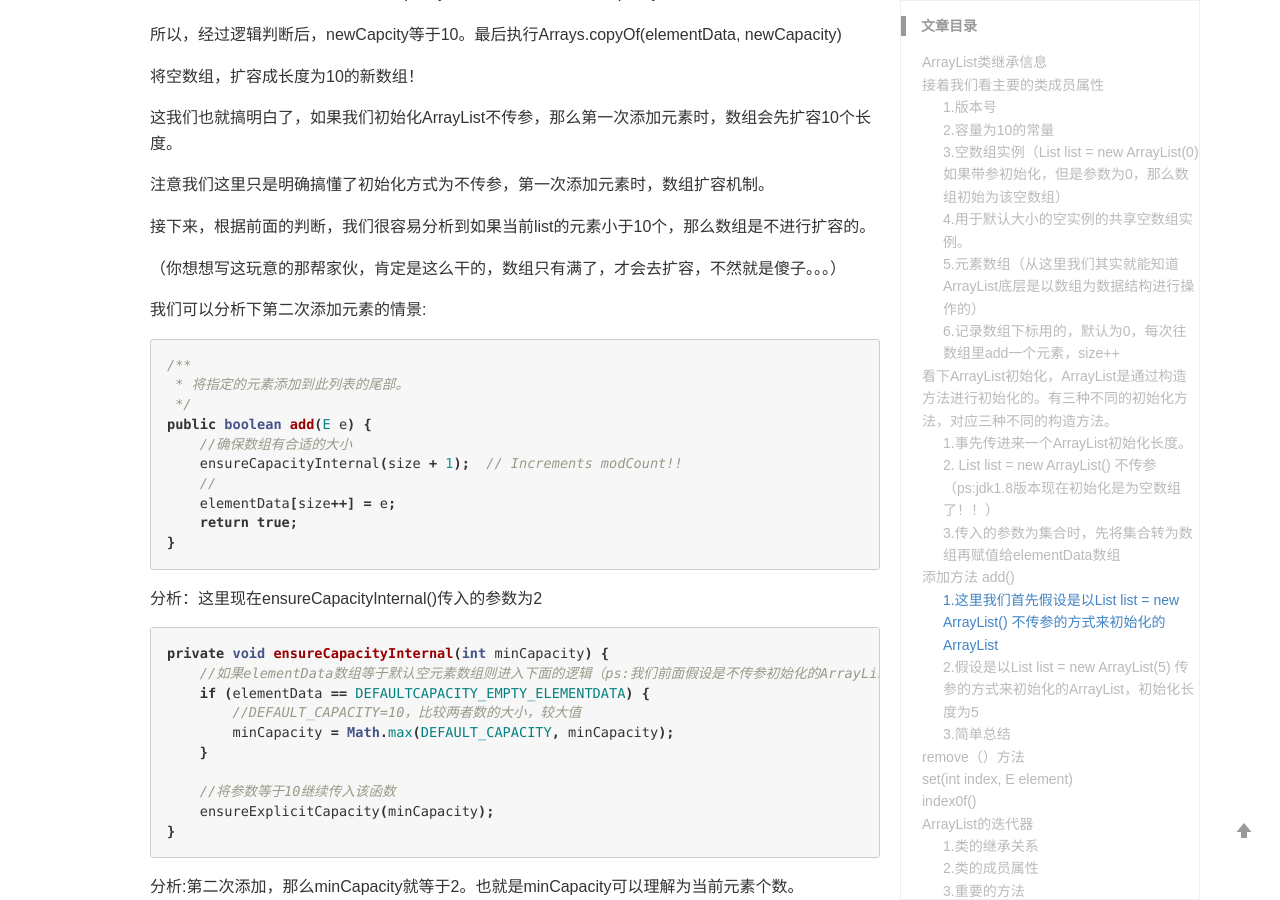
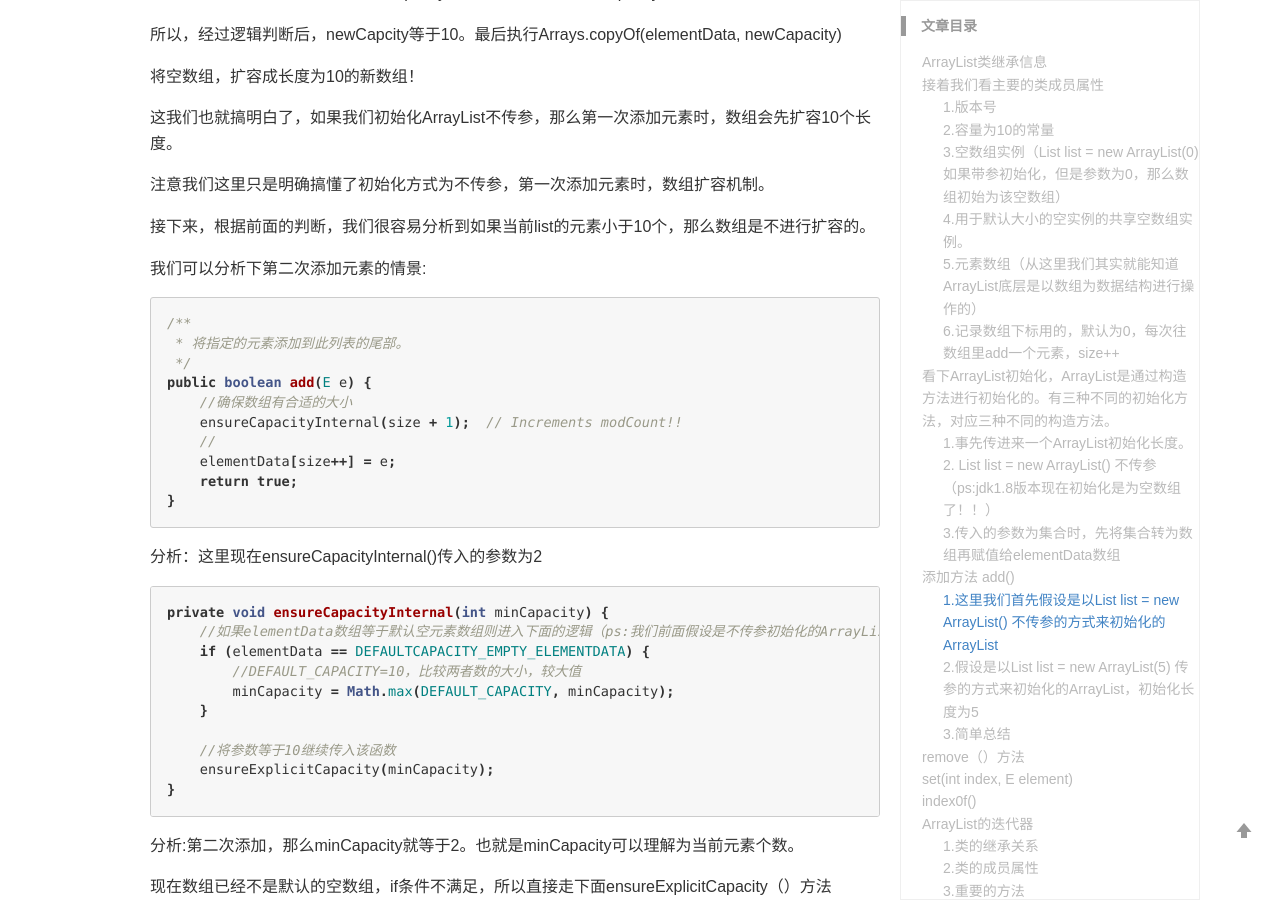
Before and after one commit to lizb0907/lizb0907.github.io, a Jekyll site: the page built from _posts/java-scource-code-analysis/2020-04-14-ArrayList.md, in a window 1280 px wide and 900 px high, scrolled down 5845 px. Built offline with Jekyll 4.4.1, drawn with Linux system fonts in a browser that asks for light colours; comment, search, counter and statistics services are not loaded.

Commit message:
update list

```diff
--- a/_posts/java-scource-code-analysis/2020-04-14-ArrayList.md
+++ b/_posts/java-scource-code-analysis/2020-04-14-ArrayList.md
@@ -242,8 +242,6 @@ private void grow(int minCapacity) {
 
 
 接下来，根据前面的判断，我们很容易分析到如果当前list的元素小于10个，那么数组是不进行扩容的。
-
-（你想想写这玩意的那帮家伙，肯定是这么干的，数组只有满了，才会去扩容，不然就是傻子。。。）
 
 我们可以分析下第二次添加元素的情景:
 
```
